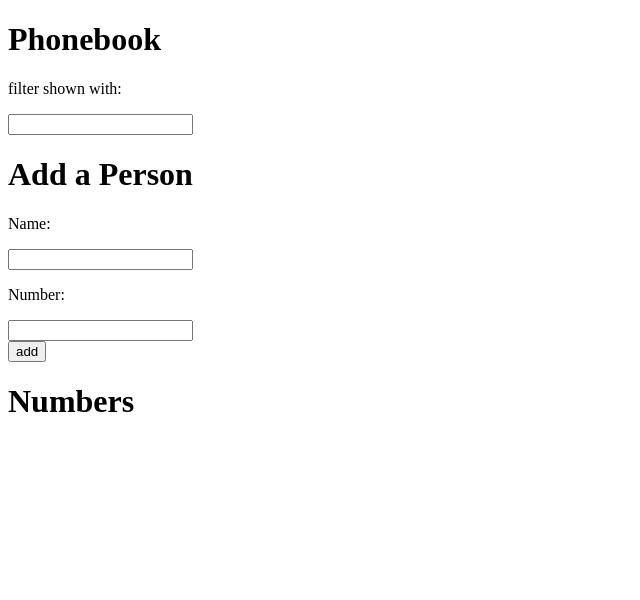
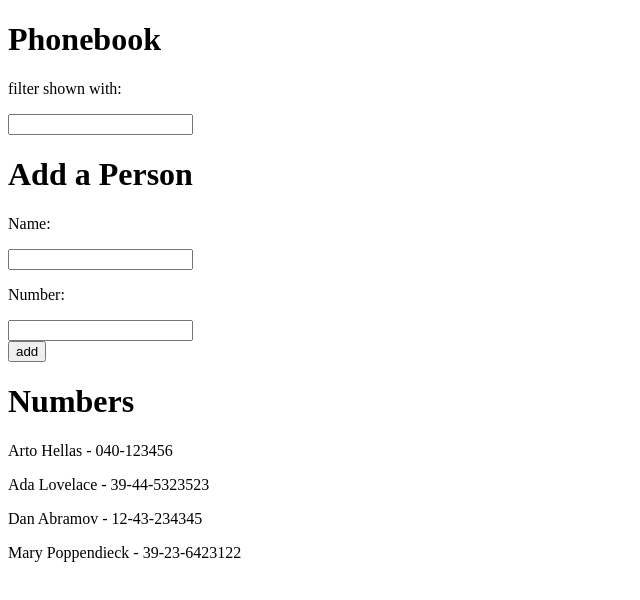
Before and after one commit to alexandreimago1-bit/react-typescript, a React (Vite) app in the folder part2/part2-exercises/phonebook/: page / in a window 1280 px wide. Shown: the top 600 px of the page, without its empty margins (0-640 px from the left). Built offline with nearby package versions, Linux system fonts and the light colour scheme; data requests are answered from the project's data file.

Commit message:
added the useEffect, that fetches data from the json-server using .get and renders it to our application using .then.

```diff
--- a/part2/part2-exercises/phonebook/src/App.jsx
+++ b/part2/part2-exercises/phonebook/src/App.jsx
@@ -1,4 +1,5 @@
-import { useState } from 'react'
+import { useState,useEffect } from 'react'
+import axios from 'axios'
 const HeaderDisplay = ({ text }) => {
   return(
     <h1>{text}</h1>
@@ -53,6 +54,16 @@
   const [newName, setNewName] = useState('')
   const [newNumber, setNewNumber] = useState('')
   const  [filterSearch, setFilterSearch] = useState('')
+
+  useEffect(() => {
+    console.log('effect')
+    axios
+      .get('http://localhost:3001/persons')
+      .then(response => {
+        console.log('promise fulfilled')
+        setPersons(response.data)
+      })
+  },[])
 
   const addPerson = (event) => {
     event.preventDefault()
```
